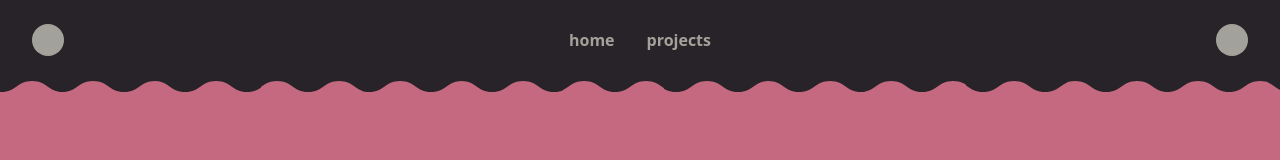
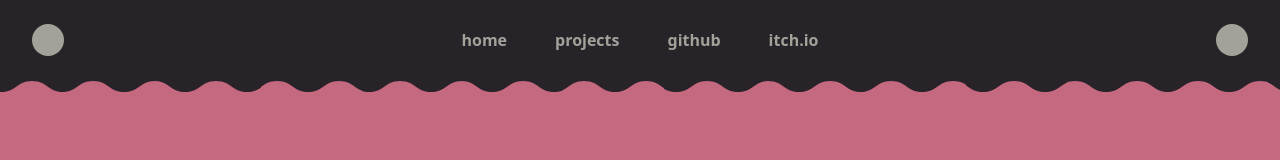
Before and after one commit to deltea/portfolio, an Astro site: page / in a window 1280 px wide. Built offline with nearby package versions, Linux system fonts and the light colour scheme; Astro itself is replaced by a stand-in of ours.

Commit message:
🖇️ more links in navbar

```diff
--- a/src/components/Navbar.svelte
+++ b/src/components/Navbar.svelte
@@ -15,9 +15,11 @@
     class="size-8 rounded-full duration-150 hover:scale-110 active:scale-100 bg-white"
   ></button>
 
-  <div class="flex items-center gap-8">
+  <div class="flex items-center gap-12">
     <a href="/">home</a>
     <a href="/projects">projects</a>
+    <a href="https://github.com/deltea">github</a>
+    <a href="https://deltea.itch.io">itch.io</a>
   </div>
 
   <button
```
